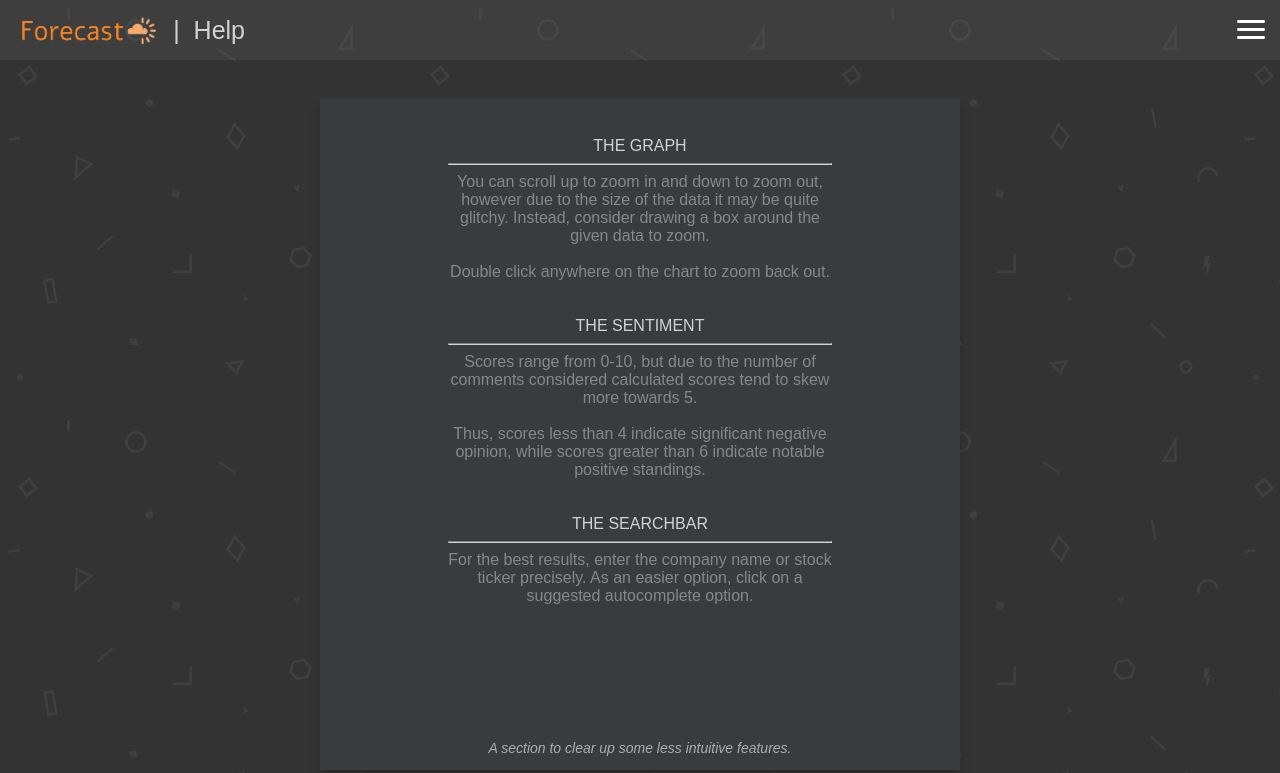
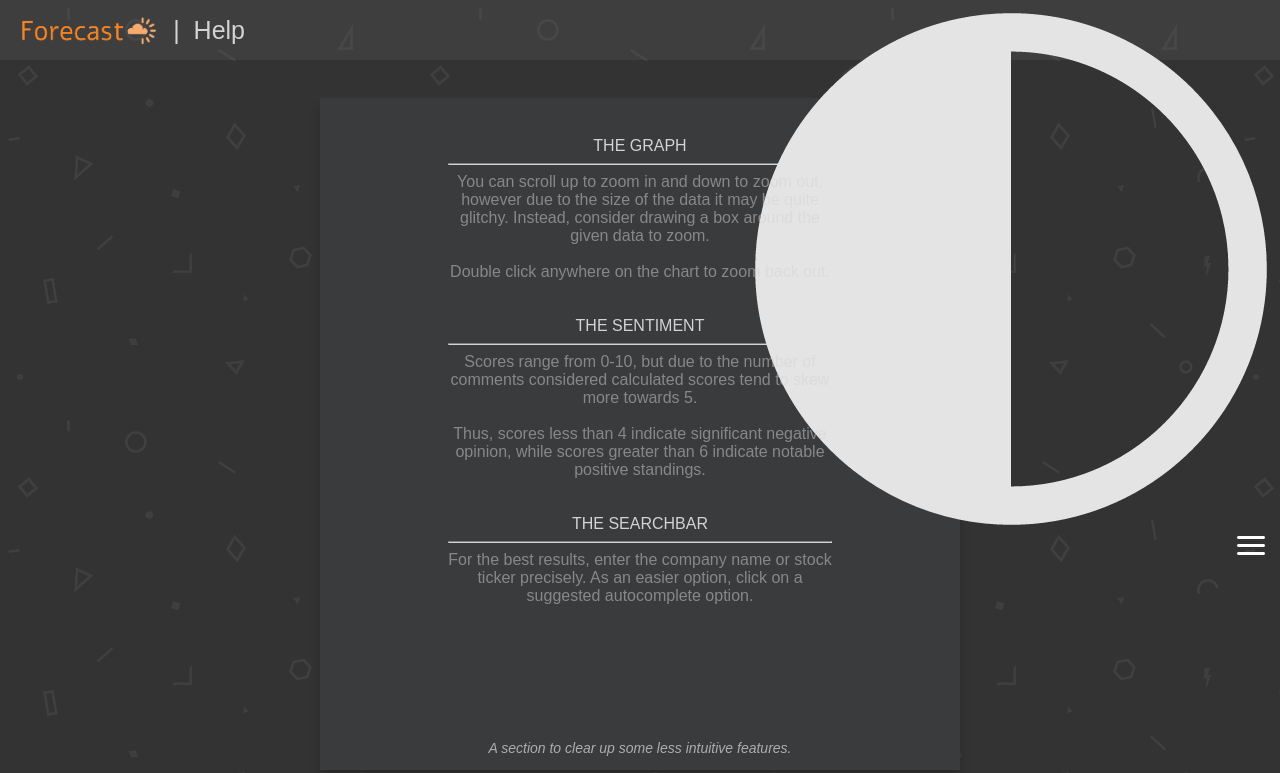
Before and after one commit to keatox/forecast, a Flask app: page /help in a window 1280 px wide. Shown: the top 773 px of the page. Run offline with Flask 3, Linux system fonts and the light colour scheme; parts of the project's set-up code (start-up, migrations or seed data) failed here and were passed over.

Commit message:
Move light/dark to navbar

```diff
--- a/src/frontend/templates/dashboard.html
+++ b/src/frontend/templates/dashboard.html
@@ -16,12 +16,12 @@
         <img src="/static/imgs/logo.png"/>
         <div id="sitename">| &nbsp;Dashboard</div>
         <nav id="navbar">
+            <a onclick="toggleDarkmode()"><img id="toggle" src="/static/imgs/toggle.png"/></a>
             <input id="menu" type="checkbox"/>
             <label for='menu'><img src="/static/imgs/settings.png"/></label>
             <nav id="dropdown">
                 <a class='link' href="dashboard" onclick="closeMenu()">Dashboard</a>
                 <a class="link" href="help" onclick="closeMenu()">Help</a>
-                <a class='link' onclick="toggleDarkmode()">Light/Darkmode</a>
                 <a class="link" href="about" onclick="closeMenu()">About</a>
             </nav>
         </nav>
--- a/src/frontend/templates/help.html
+++ b/src/frontend/templates/help.html
@@ -16,12 +16,12 @@
         <img src="/static/imgs/logo.png"/>
         <div id="sitename">| &nbsp;Help</div>
         <nav id="navbar">
+            <a onclick="toggleDarkmode()"><img id="toggle" src="/static/imgs/toggle.png"/></a>
             <input id="menu" type="checkbox"/>
             <label for='menu'><img src="/static/imgs/settings.png"/></label>
             <nav id="dropdown">
                 <a class='link' href="dashboard" onclick="closeMenu()">Dashboard</a>
                 <a class="link" href="help" onclick="closeMenu()">Help</a>
-                <a class='link' onclick="toggleDarkmode()">Light/Darkmode</a>
                 <a class="link" href="about" onclick="closeMenu()">About</a>
             </nav>
         </nav>
```
Also changed, not shown: src/frontend/static/imgs/toggle.png (added).
